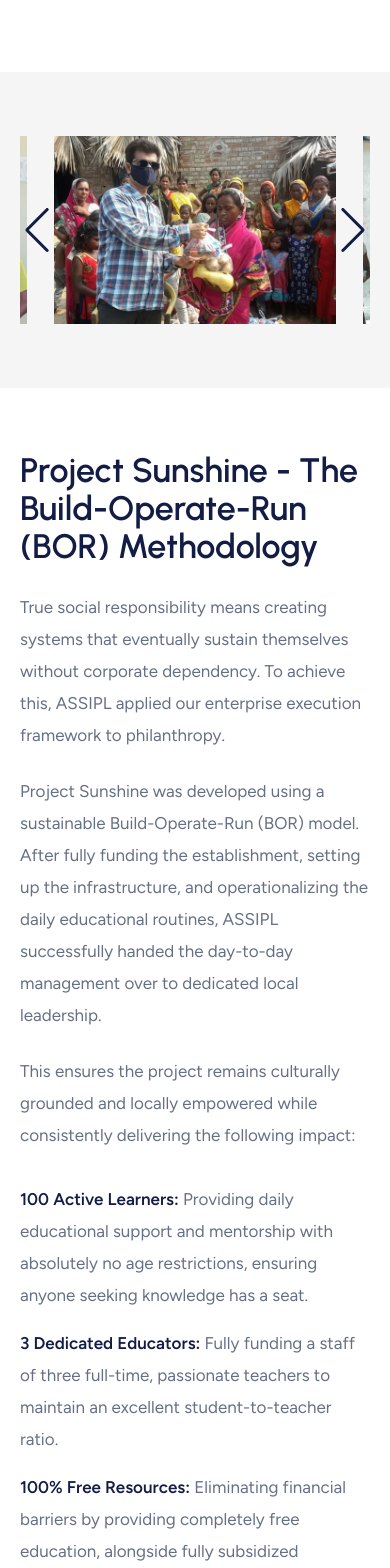
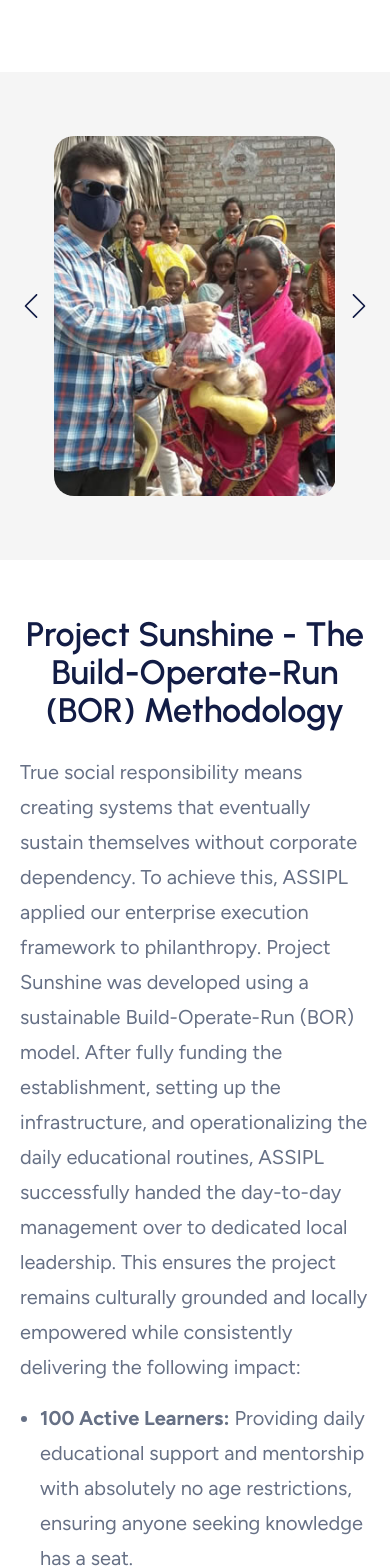
Before and after one commit to Auro-Creative-Studio/assipl-reactjs, a React (Vite) app: page /csr in a window 390 px wide. Shown: the part 1520-3088 px from the top of the page. Built offline with nearby package versions, Linux system fonts and the light colour scheme.

Commit message:
refactor: adjust layout and styling in Csr component for improved responsiveness and readability

```diff
--- a/src/pages/Csr.jsx
+++ b/src/pages/Csr.jsx
@@ -75,7 +75,7 @@ function Csr() {
 
       <section className="px-5 py-20 md:py-[78px]">
         <div className="mx-auto grid max-w-[1390px] gap-16 overflow-hidden bg-white md:grid-cols-[1fr_1fr] md:gap-16 lg:gap-16">
-          <div className="relative min-h-[430px] overflow-hidden rounded-[20px] md:min-h-[530px]">
+          <div className="relative min-h-[430px] overflow-hidden rounded-[20px] md:min-h-[470px]">
             {heroSlides.map((image, index) => (
               <img
                 key={image}
@@ -87,7 +87,7 @@ function Csr() {
             ))}
           </div>
 
-          <div className="flex min-h-[430px] items-center bg-white px-0 py-10 md:min-h-[530px] md:px-0 lg:pr-10">
+          <div className="flex min-h-[430px] items-center bg-white px-0 py-10 md:min-h-[470px] md:px-0 lg:pr-10">
             <div>
               <h2 className="text-[34px] font-bold leading-[1.16] text-secondary md:text-[42px]">
                 Securing the Future. Empowering Communities.
@@ -111,15 +111,19 @@ function Csr() {
             autoplay={{ delay: 5000, disableOnInteraction: false, pauseOnMouseEnter: true }}
             loop
             speed={500}
-            spaceBetween={27}
+            spaceBetween={40}
             slidesPerView={1}
             breakpoints={{ 768: { slidesPerView: 2 } }}
             className="csr-carousel"
           >
             {galleryImages.map((image) => (
               <SwiperSlide key={image.alt}>
-                <figure className="m-0 overflow-hidden bg-white">
-                  <img src={image.src} alt={image.alt} className="h-auto w-full object-cover" />
+                <figure className="m-0 overflow-hidden rounded-[20px] bg-white">
+                  <img
+                    src={image.src}
+                    alt={image.alt}
+                    className="-mx-[1px] h-[360px] w-[calc(100%+2px)] object-cover md:h-[440px]"
+                  />
                 </figure>
               </SwiperSlide>
             ))}
@@ -127,36 +131,31 @@ function Csr() {
         </div>
       </section>
 
-      <section className="px-5 py-16 md:py-20">
-        <div className="mx-auto max-w-[1140px]">
-          <h2 className="max-w-4xl text-[34px] font-bold leading-tight text-secondary md:text-[42px]">
-            Project Sunshine - The Build-Operate-Run (BOR) Methodology
-          </h2>
-          <div className="mt-6 max-w-[1030px] space-y-6 text-[17px] leading-8 text-text">
+      <section className="px-5 py-14 md:py-[72px]">
+        <div className="mx-auto max-w-[1400px]">
+          <h2 className="w-full text-center text-[34px] font-bold leading-[1.15] text-secondary md:text-[45px]">
+  Project Sunshine - The Build-Operate-Run (BOR) Methodology
+</h2>
+          <div className="mt-6 w-full text-[20px] leading-[1.75] text-text">
             <p>
               True social responsibility means creating systems that eventually sustain themselves
               without corporate dependency. To achieve this, ASSIPL applied our enterprise execution
-              framework to philanthropy.
-            </p>
-            <p>
-              Project Sunshine was developed using a sustainable Build-Operate-Run (BOR) model.
-              After fully funding the establishment, setting up the infrastructure, and
-              operationalizing the daily educational routines, ASSIPL successfully handed the
-              day-to-day management over to dedicated local leadership.
-            </p>
-            <p>
+              framework to philanthropy. Project Sunshine was developed using a sustainable
+              Build-Operate-Run (BOR) model. After fully funding the establishment, setting up the
+              infrastructure, and operationalizing the daily educational routines, ASSIPL
+              successfully handed the day-to-day management over to dedicated local leadership.
               This ensures the project remains culturally grounded and locally empowered while
               consistently delivering the following impact:
             </p>
           </div>
 
-          <div className="mt-8 max-w-[1030px] space-y-4 text-[17px] leading-8 text-text">
+          <ul className="mt-4 w-full list-disc space-y-0 pl-5 text-[20px] leading-[1.75] text-text">
             {impactItems.map((item) => (
-              <p key={item.title}>
-                <strong className="font-semibold text-secondary">{item.title}</strong> {item.text}
-              </p>
+              <li key={item.title}>
+                <strong className="font-bold text-text">{item.title}</strong> {item.text}
+              </li>
             ))}
-          </div>
+          </ul>
         </div>
       </section>
 
@@ -174,13 +173,13 @@ function Csr() {
         .csr-carousel .swiper-button-prev,
         .csr-carousel .swiper-button-next {
           color: #121c45;
-          width: 26px;
-          height: 44px;
+          width: 14px;
+          height: 24px;
         }
 
         .csr-carousel .swiper-button-prev::after,
         .csr-carousel .swiper-button-next::after {
-          font-size: 28px;
+          font-size: 14px;
           font-weight: 700;
         }
       `}</style>
```
